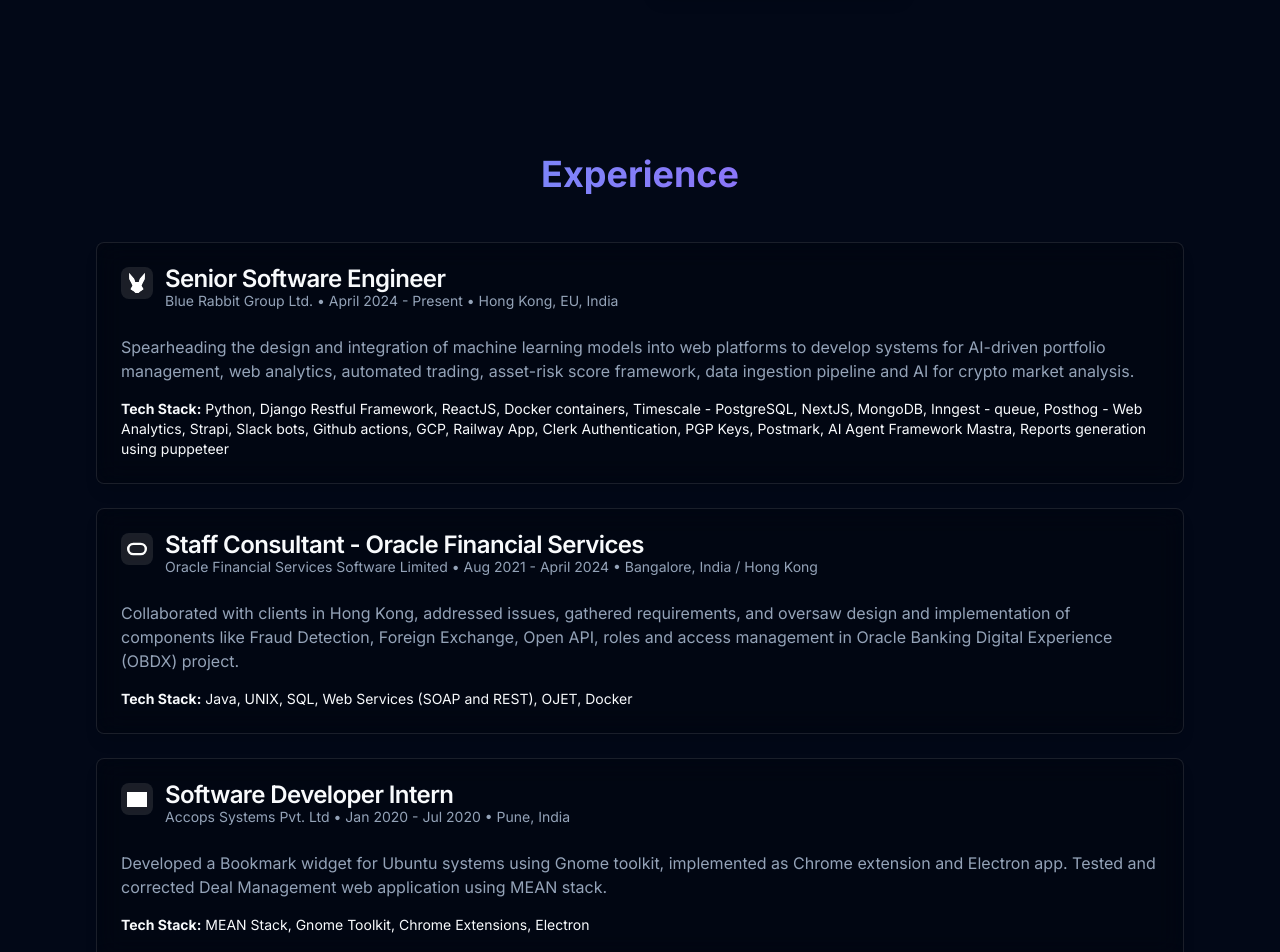
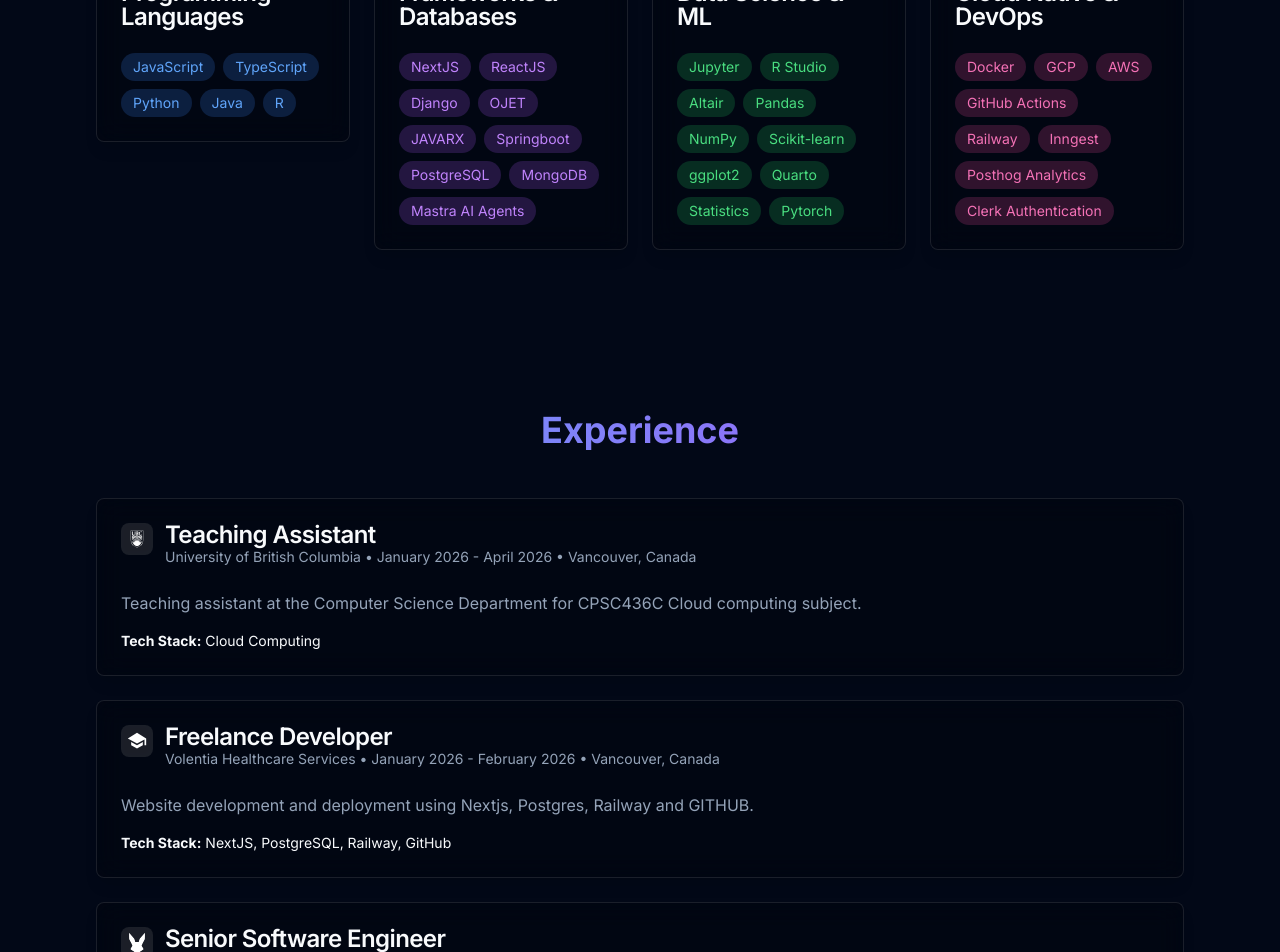
Before and after one commit to Vin-dictive/Vin-dictive.github.io, a Next.js app: page / in a window 1280 px wide. Shown: the part 1080-2032 px from the top of the page. Built offline with nearby package versions, Linux system fonts and the light colour scheme; grey boxes are pictures that could not be loaded.

Commit message:
Enhance AboutSection with profile image and CV download link; update profile.json with new skills, experiences, and projects

```diff
--- a/data/profile.json
+++ b/data/profile.json
@@ -24,130 +24,173 @@
       "JavaScript",
       "TypeScript",
       "Python",
-      "JAVA",
-      "SQL",
+      "Java",
       "R"
     ],
     "frameworks": [
       "NextJS",
       "ReactJS",
+      "Django",
+      "OJET",
+      "JAVARX",
+      "Springboot",
       "PostgreSQL",
       "MongoDB",
-      "Django"
+      "Mastra AI Agents"
     ],
     "dataScience": [
-      "Jupyter Notebook",
-      "R Studio RMD",
+      "Jupyter",
+      "R Studio",
       "Altair",
       "Pandas",
       "NumPy",
+      "Scikit-learn",
+      "ggplot2",
       "Quarto",
-      "Scikit-learn",
-      "ggplot2"
+      "Statistics",
+      "Pytorch"
     ],
     "cloudDevOps": [
       "Docker",
-      "Railway App",
       "GCP",
-      "Github Actions",
+      "AWS",
+      "GitHub Actions",
+      "Railway",
       "Inngest",
-      "Posthog Analytics"
+      "Posthog Analytics",
+      "Clerk Authentication"
     ]
   },
   "experience": [
     {
+      "title": "Teaching Assistant",
+      "company": "University of British Columbia",
+      "duration": "January 2026 - April 2026",
+      "location": "Vancouver, Canada",
+      "description": "Teaching assistant at the Computer Science Department for CPSC436C Cloud computing subject.",
+      "techStack": "Cloud Computing",
+      "logo": "/ubc.svg",
+      "link": "https://www.ubc.ca/"
+    },
+    {
+      "title": "Freelance Developer",
+      "company": "Volentia Healthcare Services",
+      "duration": "January 2026 - February 2026",
+      "location": "Vancouver, Canada",
+      "description": "Website development and deployment using Nextjs, Postgres, Railway and GITHUB.",
+      "techStack": "NextJS, PostgreSQL, Railway, GitHub",
+      "logo": "/school.svg",
+      "link": "https://volentia.ca/"
+    },
+    {
       "title": "Senior Software Engineer",
       "company": "Blue Rabbit Group Ltd.",
-      "duration": "April 2024 - Present",
-      "location": "Hong Kong, EU, India",
-      "description": "Spearheading the design and integration of machine learning models into web platforms to develop systems for AI-driven portfolio management, web analytics, automated trading, asset-risk score framework, data ingestion pipeline and AI for crypto market analysis.",
+      "duration": "April 2024 - November 2025",
+      "location": "Hong Kong/EU/India",
+      "description": "Spearheaded ML model integration for AI-driven portfolio management and automated trading systems. Built crypto market analysis AI, asset-risk frameworks, and data ingestion pipelines.",
       "techStack": "Python, Django Restful Framework, ReactJS, Docker containers, Timescale - PostgreSQL, NextJS, MongoDB, Inngest - queue, Posthog - Web Analytics, Strapi, Slack bots, Github actions, GCP, Railway App, Clerk Authentication, PGP Keys, Postmark, AI Agent Framework Mastra, Reports generation using puppeteer",
       "logo": "/bluerabbit-logo-white.svg",
-      "link": "https://www.bluerabbit.ai/#hero"
+      "link": "https://www.bluerabbit.ai"
     },
     {
-      "title": "Staff Consultant - Oracle Financial Services",
-      "company": "Oracle Financial Services Software Limited",
-      "duration": "Aug 2021 - April 2024",
-      "location": "Bangalore, India / Hong Kong",
-      "description": "Collaborated with clients in Hong Kong, addressed issues, gathered requirements, and oversaw design and implementation of components like Fraud Detection, Foreign Exchange, Open API, roles and access management in Oracle Banking Digital Experience (OBDX) project.",
-      "techStack": "Java, UNIX, SQL, Web Services (SOAP and REST), OJET, Docker",
+      "title": "Associate Consultant -- Staff Consultant",
+      "company": "Oracle Financial Services",
+      "duration": "August 2021 - April 2024",
+      "location": "Bangalore/Hong Kong",
+      "description": "Led onsite client collaboration in Hong Kong for Oracle Banking Digital Experience (OBDX). Designed Fraud Detection, Foreign Exchange Dashboard, Open API, and access management components. Received Rising Star Award and Ever Ready Award; mentored new team members.",
+      "techStack": "Java, UNIX, SQL, SOAP/REST Web Services, OJET, Docker, OBDX",
       "logo": "/oracle.svg",
-      "link": "https://drive.google.com/file/d/128DK-Z2C_LcB_KPVti4fQdGSp2fOnXK0/view"
+      "link": "https://www.oracle.com/financial-services/"
     },
     {
       "title": "Software Developer Intern",
-      "company": "Accops Systems Pvt. Ltd",
-      "duration": "Jan 2020 - Jul 2020",
+      "company": "Accops Systems",
+      "duration": "January 2020 - July 2020",
       "location": "Pune, India",
-      "description": "Developed a Bookmark widget for Ubuntu systems using Gnome toolkit, implemented as Chrome extension and Electron app. Tested and corrected Deal Management web application using MEAN stack.",
-      "techStack": "MEAN Stack, Gnome Toolkit, Chrome Extensions, Electron",
+      "description": "Developed Ubuntu Bookmark widget using Gnome toolkit, Chrome extension, and Electron app. Tested and debugged Deal Management web application using MEAN stack.",
+      "techStack": "JavaScript, Node.js, MongoDB, Express.js, Angular, Gnome Toolkit, Electron",
       "logo": "/accops.svg",
-      "link": "https://drive.google.com/file/d/19T_XX_sB5litKYkmIuztP1d5P5n1Hi9_/view?usp=drive_link"
+      "link": "https://drive.google.com/file/d/19T_XX_sB5litKYkmIuztP1d5P5n1Hi9_/view"
+    },
+    {
+      "title": "Tech Developer/R&D Technology Intern",
+      "company": "CREBACO Global Inc",
+      "duration": "July 2019 - October 2019",
+      "location": "Pune, India",
+      "description": "Developed Ubuntu Bookmark widget using Gnome toolkit, Chrome extension, and Electron app. Tested and debugged Deal Management web application using MEAN stack.",
+      "techStack": "JavaScript, Node.js, MongoDB, Express.js, Angular, Gnome Toolkit, Electron",
+      "logo": "/school.svg",
+      "link": "https://drive.google.com/file/d/0ByU6T88-W-VCVG5WV3c0MWVIWDhZSDlfNDVULWFoelpNc09v/view?usp=drive_link&resourcekey=0-njvtEq4Sfl4Ik_txCxI40A"
     }
   ],
   "projects": [
     {
+      "name": "Fake Real News Detection",
+      "description": "Classify news articles as real or fake using Naive Bayes classification techniques.",
+      "link": "https://github.com/Vin-dictive/fake-real-news-detection"
+    },
+    {
       "name": "Customer Reviews Polarity Analysis",
-      "description": "Machine learning project for sentiment analysis of customer reviews using natural language processing techniques to determine positive/negative polarity.",
+      "description": "ML sentiment analysis using NLP techniques for positive/negative classification.",
       "link": "https://github.com/Vin-dictive/customer-reviews-polarity"
     },
     {
       "name": "UBC Reddit Reporter",
-      "description": "Automated reporting system for UBC-related Reddit content with data analysis and visualization capabilities.",
+      "description": "AWS Lambda serverless app with sentiment analysis using Amazon Bedrock.",
       "link": "https://github.com/Vin-dictive/ubc-reddit-reporter"
     },
     {
+      "name": "Developer Portfolio",
+      "description": "Modern Next.js portfolio with fluid dynamics and Tailwind CSS.",
+      "link": "https://github.com/Vin-dictive/Vin-dictive.github.io"
+    },
+    {
       "name": "ARgorithm",
-      "description": "An open-source technology for visualizing data structures and algorithms in augmented reality created with Python-Flask, C#, Unity Game Engine, Google ARcore libraries, and GitHub for collaboration.",
+      "description": "Open-source AR platform for visualizing algorithms using Python-Flask, C#, Unity, ARCore.",
       "link": "https://github.com/ARgorithm"
     },
     {
-      "name": "Developer portfolio v2",
-      "description": "A modern, animated developer portfolio built with Next.js, featuring fluid dynamics background that follows mouse movement, smooth animations, and a clean design using Tailwind CSS and shadcn UI components.",
-      "link": "https://github.com/Vin-dictive/Vin-dictive.github.io"
-    },
-    {
-      "name": "Developer portfolio v1",
-      "description": "Developed and deployed a personal profile page utilizing ReactJS for dynamic user interface and THREE.js for 3D graphics. Successfully hosted the project on GitHub Pages.",
-      "link": "https://github.com/Vin-dictive/myProfile"
+      "name": "Tapatap",
+      "description": "An app created using Paperjs and Howlerjs to make a clone version of Tapatap.com.",
+      "link": "https://vin-dictive.github.io/Patatap_Clone/"
     }
   ],
   "education": [
     {
-      "degree": "Masters - Data Science",
-      "institution": "University of British Columbia, Vancouver, Canada",
-      "duration": "Sep 2025 - present",
-      "details": "ML, AI, Python - Pandas, Numpy, R, Github, Academic Representative",
+      "degree": "Master of Data Science",
+      "institution": "University of British Columbia, Vancouver",
+      "duration": "September 2025 - Present",
+      "details": "Academic Representative | Scholarship | ML, AI, Python, R",
       "logo": "/ubc.svg",
       "link": "https://ubc.ca"
     },
     {
       "degree": "Bachelor of Engineering - Computer Engineering",
-      "institution": "Army Institute of Technology, Savitribai Phule Pune University, India",
-      "duration": "Jun 2017 - Jun 2021",
-      "details": "DSA, OOP, OS, Web technologies, Computer architecture, ML, VR/AR",
-      "grade": "CGPA: 8.91 - First Class with Distinction",
+      "institution": "Army Institute of Technology, Pune",
+      "duration": "June 2017 - June 2021",
+      "details": "Scholarship | First Class with Distinction",
+      "grade": "CGPA: 8.91",
       "logo": "/ait.svg",
       "link": "https://drive.google.com/drive/folders/1_kYyl5WIPU3xeUSrKNRUu6LJtFVVvgdc"
     },
     {
-      "degree": "Higher Secondary School - CBSE",
-      "institution": "The Greenhills Public School, Sultan Bathery, Kerala, India",
-      "duration": "Jun 2015 - Jul 2017",
+      "degree": "Higher Secondary - CBSE",
+      "institution": "Greenhills Public School, Kerala",
+      "duration": "June 2015 - July 2017",
       "details": "Physics, Chemistry, Maths, Computer Science",
-      "grade": "Percentage: 91%",
+      "grade": "91%",
       "logo": "/school.svg",
-      "link": "https://drive.google.com/file/d/1VARFBUx4rC9j-e-Ytx9APBkTcmJlHvkE/view?usp=drive_link"
+      "link": "https://drive.google.com/file/d/1VARFBUx4rC9j-e-Ytx9APBkTcmJlHvkE/view"
     }
   ],
   "certifications": [
     {
-      "name": "IELTS - Academic English Proficiency Test - Overall Band Score 8 - CEFR - C1",
-      "organization": "IELTS",
+      "name": "IELTS Academic English Proficiency Test",
+      "organization": "IELTS Official",
       "year": "2024",
+      "details": "Band 8 (C1)",
       "logo": "/IELTS_logo.svg",
-      "link": "https://drive.google.com/file/d/1-XeJSohhjVDwCHUq0cFDXV3cGf0BEN0o/view?usp=sharing"
+      "link": "https://drive.google.com/file/d/1-XeJSohhjVDwCHUq0cFDXV3cGf0BEN0o/view"
     },
     {
       "name": "Python and Django Full Stack Web Developer Bootcamp",
@@ -171,39 +214,11 @@
       "link": "https://drive.google.com/file/d/1p6AXXfRJtpG_pde_bYuxBSDmI6WgW8JJ/view?usp=drive_link"
     },
     {
-      "name": "Java SE 8 Programming, Oracle WebLogic Server 12c: Administration Essentials",
-      "organization": "Oracle",
+      "name": "Oracle Certifications",
+      "organization": "Oracle University",
       "year": "2021",
       "logo": "/oracle.svg",
-      "link": "https://drive.google.com/drive/folders/1-gyyUZcfAckczplJ9zbMVv2olWTfP0ge?usp=drive_link"
-    },
-    {
-      "name": "API Testing using Postman",
-      "organization": "Oracle",
-      "year": "2021",
-      "logo": "/oracle.svg",
-      "link": "https://drive.google.com/drive/folders/1-gyyUZcfAckczplJ9zbMVv2olWTfP0ge?usp=drive_link"
-    },
-    {
-      "name": "JPA with EclipseLink",
-      "organization": "Oracle",
-      "year": "2021",
-      "logo": "/oracle.svg",
-      "link": "https://drive.google.com/drive/folders/1-gyyUZcfAckczplJ9zbMVv2olWTfP0ge?usp=drive_link"
-    },
-    {
-      "name": "Oracle JS Extension Toolkit (OJET)",
-      "organization": "Oracle",
-      "year": "2021",
-      "logo": "/oracle.svg",
-      "link": "https://drive.google.com/drive/folders/1-gyyUZcfAckczplJ9zbMVv2olWTfP0ge?usp=drive_link"
-    },
-    {
-      "name": "Apache CORDOVA",
-      "organization": "Oracle",
-      "year": "2021",
-      "logo": "/oracle.svg",
-      "link": "https://drive.google.com/drive/folders/1-gyyUZcfAckczplJ9zbMVv2olWTfP0ge?usp=drive_link"
+      "link": "https://drive.google.com/drive/folders/1-gyyUZcfAckczplJ9zbMVv2olWTfP0ge"
     },
     {
       "name": "IoT Foundation Workshop (3-day)",
@@ -213,11 +228,11 @@
       "link": "https://drive.google.com/file/d/1m9VfEwCVfVPLW1fl06AJ8X2vvlnbDLaG/view?usp=sharing"
     },
     {
-      "name": "Machine Learning A-Z™: Hands-On Python & R In Data Science",
+      "name": "Machine Learning A-Z: Hands-On Python & R",
       "organization": "Udemy",
       "year": "2019",
       "logo": "/udemy.svg",
-      "link": "https://drive.google.com/file/d/1-oPBYODZvoO7OBJ6yHFBy4YjzACEm69_/view?usp=drive_link"
+      "link": "https://drive.google.com/file/d/1-oPBYODZvoO7OBJ6yHFBy4YjzACEm69_/view"
     },
     {
       "name": "The Web Developer Bootcamp",
@@ -231,7 +246,7 @@
       "organization": "Udemy",
       "year": "2017",
       "logo": "/udemy.svg",
-      "link": "https://drive.google.com/file/d/1-tqhKO-byth2VlJZ8wMstEOSxlvz9AOh/view?usp=drive_link"
+      "link": ""
     }
   ]
 }
```
Also changed, not shown: components/sections/AboutSection.tsx (+21 -1 lines), public/headshot.jpeg (added), 1 other file (tests, documents, lock files or other folders).
